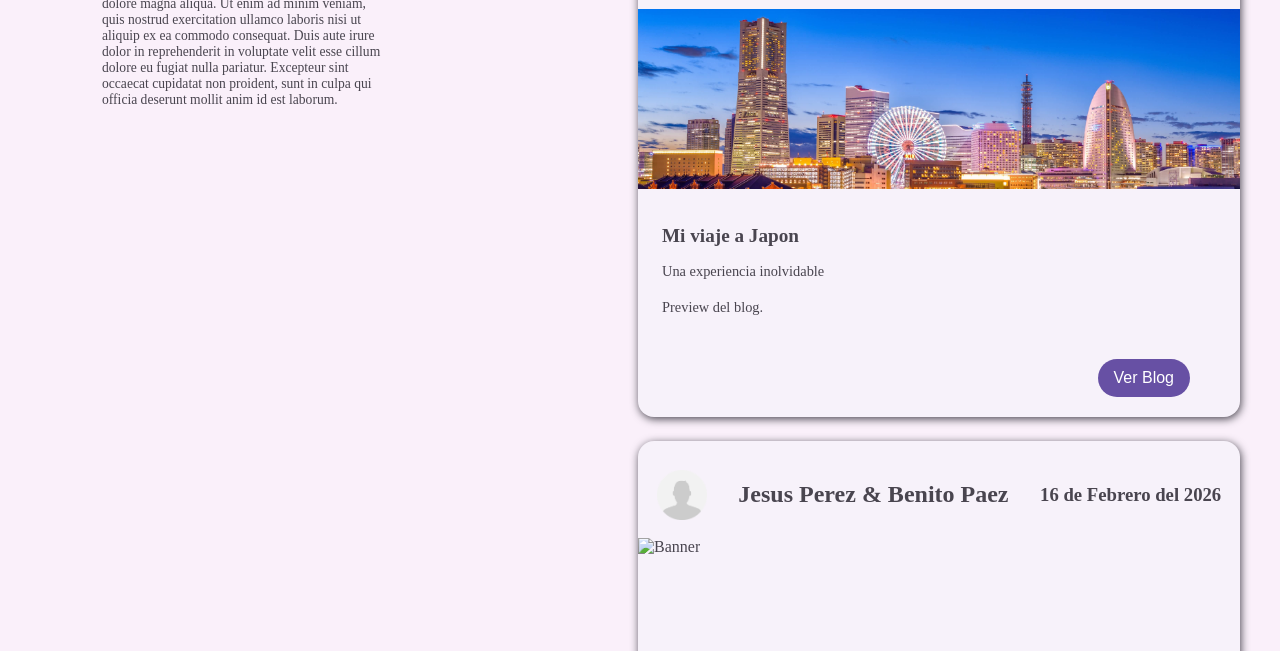
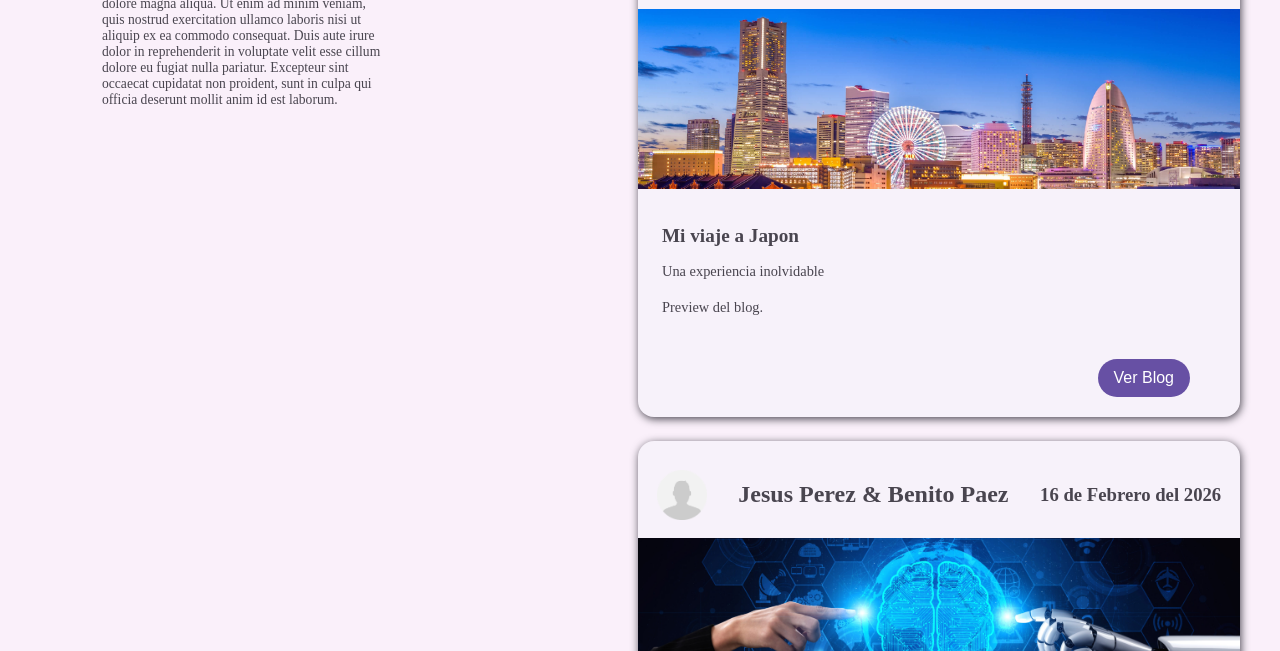
Before and after one commit to turtlevlz/htmlact3, a plain HTML site: page index.html in a window 1280 px wide. Shown: the part 301-952 px from the top of the page. Drawn offline with Linux system fonts and the light colour scheme; the site is published under a folder, as on GitHub Pages, so addresses that start at the root find nothing.

Commit message:
Fixed img ref 2

```diff
--- a/index.html
+++ b/index.html
@@ -59,7 +59,7 @@
                             <h3>16 de Febrero del 2026</h3>
                         </div>
                         <div class="postbanner">
-                            <img src="/img/banner2.jpeg" alt="Banner">
+                            <img src="img/banner2.jpeg" alt="Banner">
                         </div>
                         <div class="postbody">
                             <h2>Cuestiones eticas sobre la IA</h2>
```
